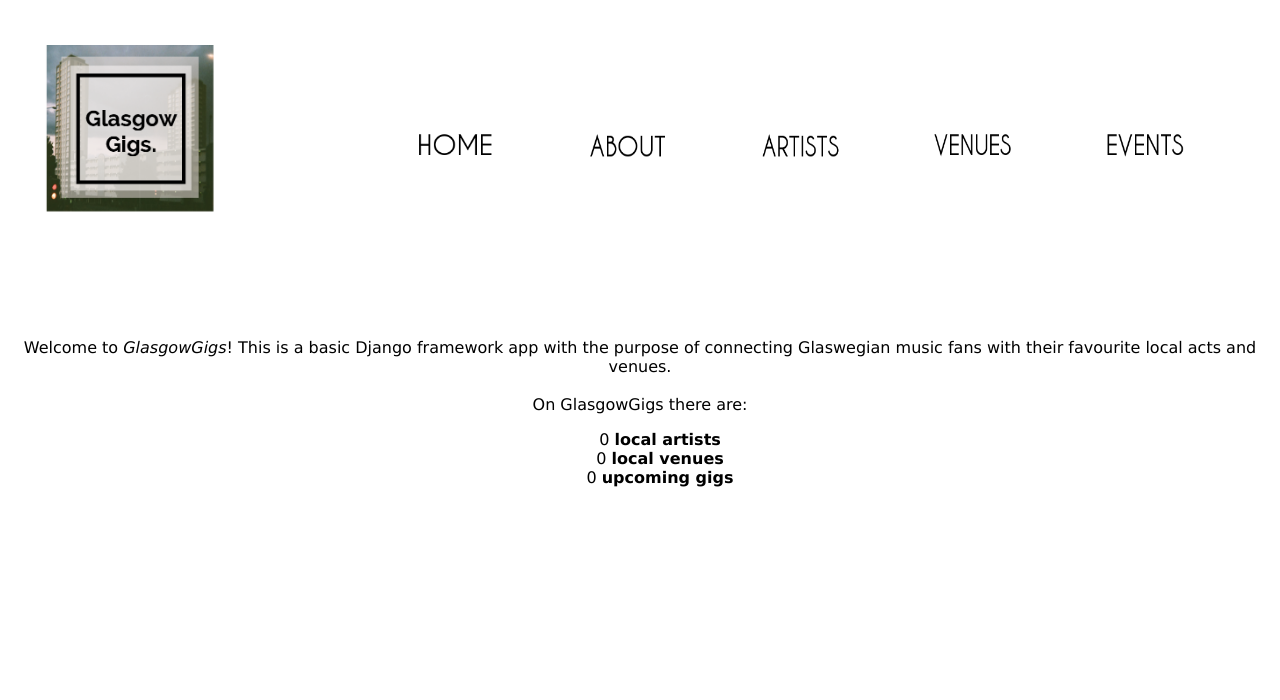
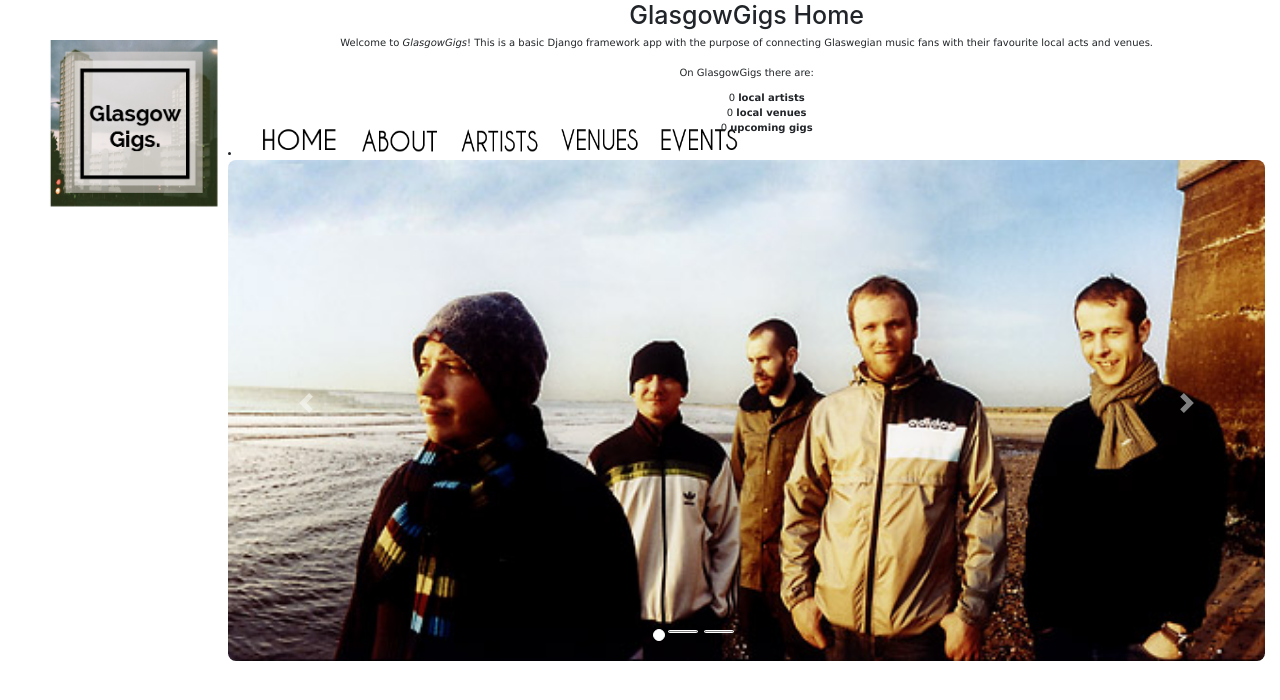
Before and after one commit to daniela997/GlasgowGigsProject, a Django app: page / in a window 1280 px wide. Shown: the top 700 px of the page. Run offline with Django 3.2, Linux system fonts and the light colour scheme; data that the repository does not hold is empty; some libraries are stand-ins or nearby versions.

Commit message:
image slideshow

```diff
--- a/templates/glasgowgigs/base.html
+++ b/templates/glasgowgigs/base.html
@@ -5,6 +5,20 @@
   {% block title %}<title>GlasgowGigs</title>{% endblock %}
   <meta charset="utf-8">
   <meta name="viewport" content="width=device-width, initial-scale=1">
+    <link rel="stylesheet" href="https://maxcdn.bootstrapcdn.com/bootstrap/3.3.7/css/bootstrap.min.css">
+    <script src="https://ajax.googleapis.com/ajax/libs/jquery/3.3.1/jquery.min.js"></script>
+    <script src="https://maxcdn.bootstrapcdn.com/bootstrap/3.3.7/js/bootstrap.min.js"></script>
+    <script src="https://code.jquery.com/jquery-3.2.1.slim.min.js"
+            integrity="sha384-KJ3o2DKtIkvYIK3UENzmM7KCkRr/rE9/Qpg6aAZGJwFDMVNA/GpGFF93hXpG5KkN"
+            crossorigin="anonymous"></script>
+    <script src="https://cdnjs.cloudflare.com/ajax/libs/popper.js/1.12.9/umd/popper.min.js"
+            integrity="sha384-ApNbgh9B+Y1QKtv3Rn7W3mgPxhU9K/ScQsAP7hUibX39j7fakFPskvXusvfa0b4Q"
+            crossorigin="anonymous"></script>
+    <script src="https://maxcdn.bootstrapcdn.com/bootstrap/4.0.0/js/bootstrap.min.js"
+            integrity="sha384-JZR6Spejh4U02d8jOt6vLEHfe/JQGiRRSQQxSfFWpi1MquVdAyjUar5+76PVCmYl"
+            crossorigin="anonymous"></script>
+    <meta charset="UTF-8"/>
+
     {% load static %}
 <link rel="stylesheet" href="{% static 'css/styles.css' %}">
 </head>
@@ -17,13 +31,14 @@
       {% block sidebar %}
      <ul class="sidebar-nav">
           <table width="100%" border="0">
-              <tr></tr>
+              <tr>
              <td><img src="{% static "images/logo.png" %}" alt="logo" style="width:230px;height:200px;"/></td>
               <td><li><a class="hover" href="{% url 'index' %}"><img src="{% static "images/button-home.png" %}" alt="index" style="width:100px;height:40px;text-decoration:underline-on-hover"></a></h></li></td>
               <td><li><a class="hover" href="{% url 'about' %}"><img src="{% static "images/button-about.png" %}" alt="index" style="width:100px;height:40px"></a></li></td>
               <td><li><a class="hover" href="{% url 'artists' %}"><img src="{% static "images/button-artists.png" %}" alt="index" style="width:100px;height:40px"></a></li></td>
               <td><li><a class="hover" href="{% url 'venues' %}"><img src="{% static "images/button-venues.png" %}" alt="index" style="width:100px;height:40px;"</a></li></td>
-              <td><li><a class="hover" href="{% url 'events' %}"><img src="{% static "images/button-events.png" %}" alt="index" style="width:100px;height:40px"></a></li></td>              </tr>
+              <td><li><a class="hover" href="{% url 'events' %}"><img src="{% static "images/button-events.png" %}" alt="index" style="width:100px;height:40px"></a></li></td>
+              </tr>
           </table>
       </ul>
      {% endblock %}
--- a/templates/glasgowgigs/index.html
+++ b/templates/glasgowgigs/index.html
@@ -7,6 +7,20 @@
     <head>
         <title>GlasgowGigs Home</title>
         <link rel="stylesheet" href="{% static 'css/styles.css' %}">
+
+        <meta charset="utf-8">
+        <meta name="viewport" content="width=device-width, initial-scale=1">
+        <link rel="stylesheet" href="https://maxcdn.bootstrapcdn.com/bootstrap/4.0.0/css/bootstrap.min.css">
+        <script src="https://ajax.googleapis.com/ajax/libs/jquery/3.3.1/jquery.min.js"></script>
+        <script src="https://cdnjs.cloudflare.com/ajax/libs/popper.js/1.12.9/umd/popper.min.js"></script>
+        <script src="https://maxcdn.bootstrapcdn.com/bootstrap/4.0.0/js/bootstrap.min.js"></script>
+        <style>
+  /* Make the image fully responsive */
+  .carousel-inner img {
+      width: 100%;
+      height: 100%;
+  }
+  </style>
     </head>
 
     <h1>GlasgowGigs Home</h1>
@@ -25,4 +39,43 @@
 	    <li>{{ num_events }} <strong>upcoming gigs</strong></li>
     </ul>
 
+<html lang="en">
+
+<body>
+
+<div id="demo" class="carousel slide" data-ride="carousel">
+
+  <!-- Indicators -->
+  <ul class="carousel-indicators">
+    <li data-target="#demo" data-slide-to="0" class="active"></li>
+    <li data-target="#demo" data-slide-to="1"></li>
+    <li data-target="#demo" data-slide-to="2"></li>
+  </ul>
+
+  <!-- The slideshow -->
+  <div class="carousel-inner">
+    <div class="carousel-item active">
+        <li><a href="{% url 'artists' %}"><img src="{% static "images/mogwai.jpg" %}" alt="Mogwai" width="1000" height="500"></a></li>
+
+    </div>
+    <div class="carousel-item">
+      <img src="{% static "images/belleandsebastian.jpg" %}" alt="Belle and Sebastian" width="1000" height="500">
+    </div>
+    <div class="carousel-item">
+      <img src="{% static "images/flyingduck.jpg" %}" alt="Flying Duck" width="1000" height="500">
+    </div>
+  </div>
+
+  <!-- Left and right controls -->
+  <a class="carousel-control-prev" href="#demo" data-slide="prev">
+    <span class="carousel-control-prev-icon"></span>
+  </a>
+  <a class="carousel-control-next" href="#demo" data-slide="next">
+    <span class="carousel-control-next-icon"></span>
+  </a>
+</div>
+
+</body>
+</html>
+
 {% endblock %}
```
Also changed, not shown: static/images/belleandsebastian.jpg (added), static/images/button-login.png (added), static/images/button-register.png (added), static/images/flyingduck.jpg (added), static/images/mogwai.jpg (added).
